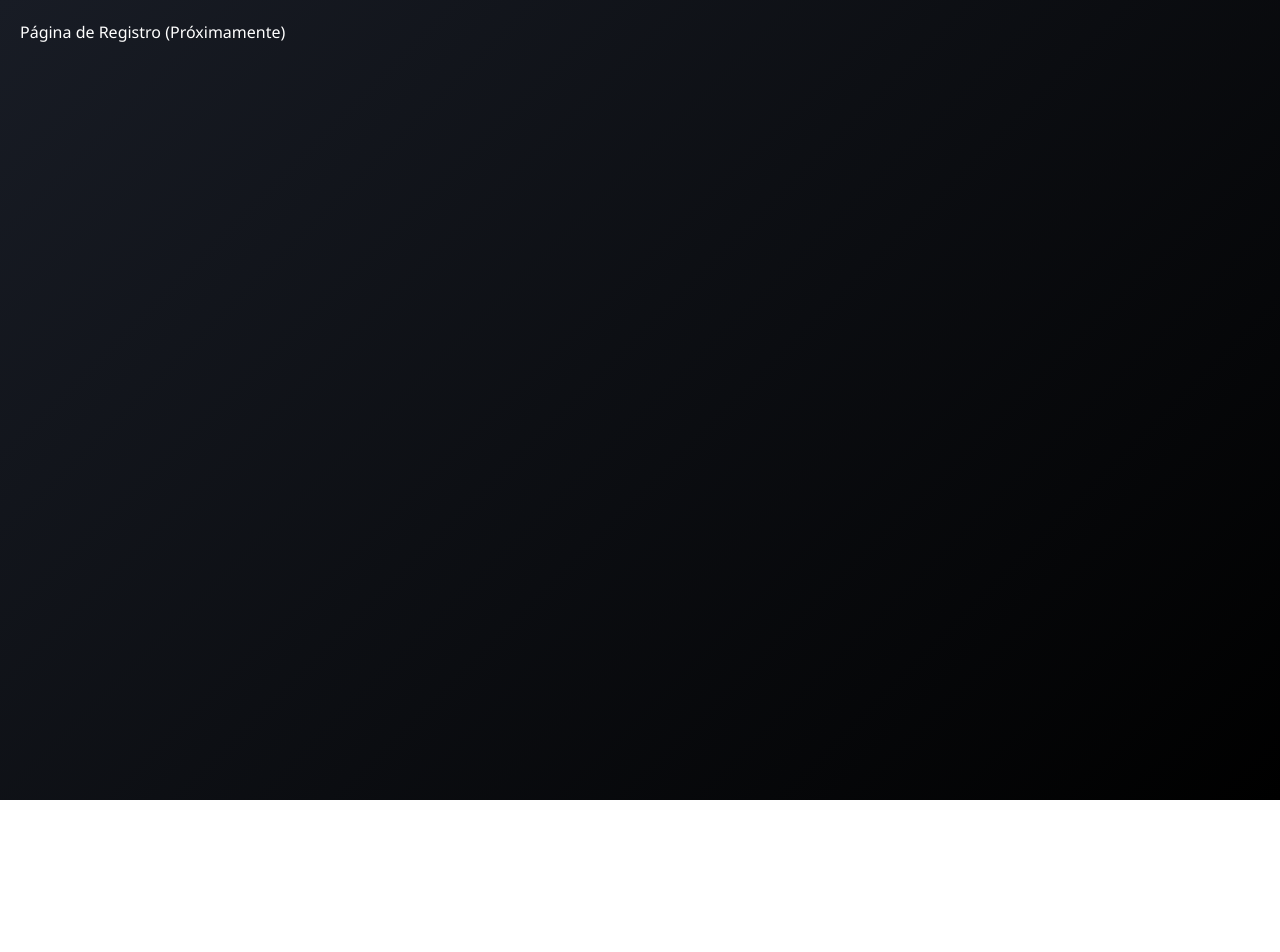
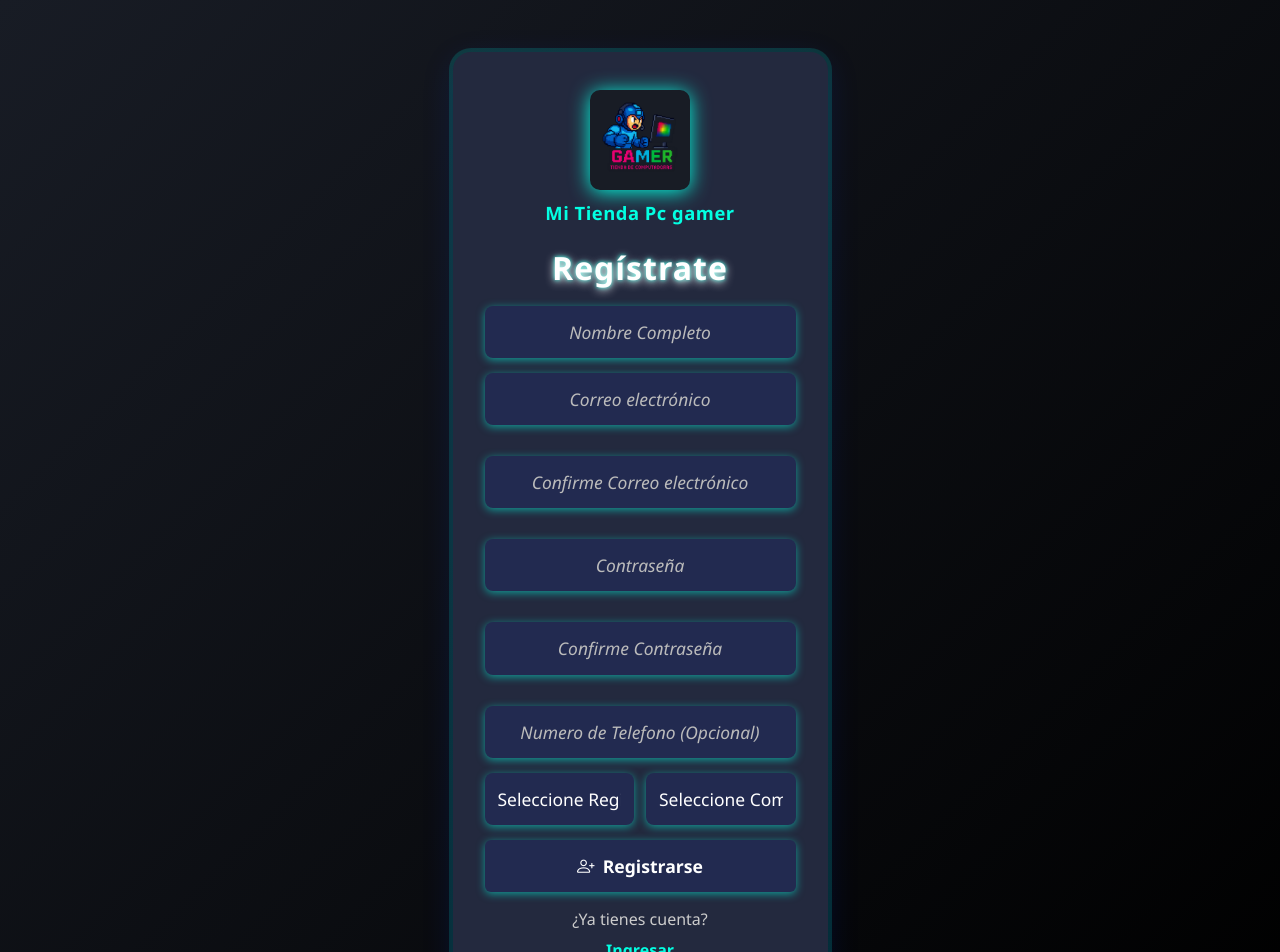
Before and after one commit to zalojavier/React-Desarollofullstack-2, a React (Vite) app: page /registrarse in a window 1280 px wide. Shown: the top 952 px of the page. Before the commit the page ends 800 px from the top, so only its background shows below. Built offline with nearby package versions, Linux system fonts and the light colour scheme.

Commit message:
implementacion del Singup/registrar/

```diff
--- /dev/null
+++ b/src/pages/Signup.css
@@ -0,0 +1,160 @@
+/* Estilos específicos para la página de Signup */
+
+.body-signup { /* <--- ¡Clase corregida para el body! */
+    background: linear-gradient(135deg, #181c25 0%, #000000 100%);
+    min-height: 100vh;
+    display: flex;
+    align-items: center;
+    justify-content: center;
+    margin: 0;
+    font-family: 'Segoe UI', 'Arial', sans-serif;
+  }
+
+  .signup-container {
+    background: #23293e;
+    border-radius: 18px;
+    box-shadow: 0 8px 32px rgba(0, 60, 255, 0.15), 0 0 0 4px #03ffe228;
+    padding: 38px 32px 30px 32px;
+    max-width: 375px;
+    width: 100%;
+    color: #fff;
+    margin: 32px auto;
+  }
+
+  .error-message {
+    color: red;
+    font-size: 0.9em;
+    margin-top: 2px;
+    height: 16px; /* para que el espacio esté reservado */
+  }
+
+  .signup-brand {
+    display: flex;
+    flex-direction: column;
+    align-items: center;
+    margin-bottom: 22px;
+  }
+
+  .signup-brand img {
+    max-width: 100px;
+    margin-bottom: 8px;
+    filter: drop-shadow(0 2px 10px #03ffe2);
+    border-radius: 10px;
+    background: #181c25;
+    padding: 5px;
+  }
+
+  .brand-name {
+    color: #03ffe2;
+    font-size: 1.15em;
+    letter-spacing: 0.5px;
+    font-weight: 600;
+  }
+
+  .signup-title {
+    text-align: center;
+    font-size: 2rem;
+    font-weight: bold;
+    letter-spacing: 1px;
+    text-shadow: 0 2px 10px #fff, 0 0 4px #03ffe2;
+    margin-bottom: 18px;
+  }
+
+  .form-control {
+    background: #222a50;
+    border: none;
+    color: #fff;
+    border-radius: 8px;
+    padding: 13px;
+    font-size: 1.09rem;
+    margin-bottom: 15px;
+    box-shadow: 0 2px 8px #03ffe288;
+    text-align: center;
+    outline: none;
+    width: 100%;
+    box-sizing: border-box;
+  }
+
+  .form-control::placeholder {
+    color: #bbb;
+    opacity: 1;
+    font-style: italic;
+  }
+
+  /* FLEXBOX para select */
+  .select-row {
+    display: flex;
+    gap: 12px;
+    margin-bottom: 15px;
+  }
+
+  .select-row .form-control {
+    margin-bottom: 0;
+    width: 100%;
+    min-width: 0;
+  }
+
+  .btn-sign-up {
+    background-color: #222a50;
+    color: #fff;
+    font-weight: bold;
+    border-radius: 6px;
+    margin-top: 10px;
+    margin-bottom: 15px;
+    padding: 12px 0;
+    width: 100%;
+    font-size: 1.1em;
+    transition: background 0.3s, transform 0.3s;
+    box-shadow: 0 2px 8px #03ffe288;
+    border: none;
+    cursor: pointer;
+    display: flex;
+    align-items: center;
+    justify-content: center;
+    gap: 8px;
+  }
+
+  .btn-sign-up:hover,
+  .btn-sign-up:focus {
+    background-color: #003cff;
+    color: #fff;
+    transform: translateY(-2.5px) scale(1.04);
+    box-shadow: 0 4px 16px #03ffe210;
+  }
+
+  .sign-up-to-sign-in {
+    text-align: center;
+    margin-top: 0px;
+  }
+
+  .cuenta {
+    color: #ccc;
+    margin-bottom: 5px;
+  }
+
+  .red-sign-in {
+    color: #03ffe2;
+    font-weight: bold;
+    text-decoration: none;
+    font-size: 1em;
+    transition: color 0.2s;
+  }
+
+  .red-sign-in:hover {
+    color: #00bfae;
+    text-decoration: underline;
+  }
+
+  @media (max-width: 480px) {
+    .signup-container {
+      max-width: 98vw;
+      padding: 18px 6vw 22px 6vw;
+    }
+    .signup-brand img {
+      max-width: 80px;
+    }
+    .select-row {
+      flex-direction: column;
+      gap: 0;
+    }
+  }
--- /dev/null
+++ b/src/pages/Signup.jsx
@@ -0,0 +1,94 @@
+import React, { useEffect } from 'react'; // 1. Importamos useEffect
+import { Link } from 'react-router-dom';
+import './Signup.css'; // 2. Importamos el CSS nuevo
+
+function Signup() {
+
+  // 3. Hook para manejar los estilos del <body>
+  useEffect(() => {
+    document.body.classList.add('body-signup'); // Añade la clase al entrar
+    return () => {
+      document.body.classList.remove('body-signup'); // Quita la clase al salir
+    };
+  }, []); // El [] asegura que solo se ejecute una vez al montar/desmontar
+
+  // 4. Manejador básico del formulario
+  const handleSubmit = (event) => {
+    event.preventDefault();
+    console.log('Formulario de Registro enviado');
+    // La lógica de tus archivos .js (validación, etc.) iría aquí, usando estado de React (useState)
+  };
+
+  return (
+    // 5. Contenido del <body> traducido a JSX
+    <main className="signup-container">
+      <div className="signup-brand">
+        {/* 6. Corregimos ruta logo y cerramos img */}
+        <img src="/imagenesreact/pixel.png" alt="Logo Gamer Tienda de Computadoras" />
+        <span className="brand-name">Mi Tienda Pc gamer</span>
+      </div>
+      <h1 className="signup-title">Regístrate</h1>
+
+      <form id="form-registro" onSubmit={handleSubmit}>
+
+        {/* 7. Inputs se auto-cierran */}
+        <input type="text" className="form-control" placeholder="Nombre Completo" required />
+        <input type="email" className="form-control"
+          placeholder="Correo electrónico" id="email" maxLength="100" pattern="^([a-zA-Z0-9._%+-]+@(duoc\.cl|profesor\.duoc\.cl|gmail\.com))$" required />
+        <div className="error-message" id="error-email"></div>
+        <input type="email" className="form-control"
+               placeholder="Confirme Correo electrónico"
+               id="email2"
+               maxLength="100"
+               pattern="^([a-zA-Z0-9._%+-]+@(duoc\.cl|profesor\.duoc\.cl|gmail\.com))$"
+               required />
+        <div className="error-message" id="error-email2"></div>
+
+        <input type="password" className="form-control"
+               placeholder="Contraseña"
+               id="password"
+               minLength="4"
+               maxLength="10"
+               required />
+        <div className="error-message" id="error-password"></div>
+
+        <input type="password" className="form-control"
+               placeholder="Confirme Contraseña"
+               id="password2"
+               minLength="4"
+               maxLength="10"
+               required />
+        <div className="error-message" id="error-password2"></div>
+        <input type="text" className="form-control" placeholder="Numero de Telefono (Opcional)" inputMode="numeric" pattern="[0-9]{9}" minLength="9" maxLength="9" />
+
+        <div className="select-row">
+          <select className="form-control" id="region" name="region" required>
+            <option value="">Seleccione Región</option>
+            <option value="Arica y Parinacota">Arica y Parinacota</option>
+            <option value="Tarapacá">Tarapacá</option>
+            {/* ... (Todas las demás regiones) ... */}
+             <option value="Magallanes">Magallanes y de la Antártica Chilena</option>
+          </select>
+          {/* El <script> para las comunas NO FUNCIONA en React.
+              Esta lógica debe hacerse con estado (useState) y llamadas a API o datos locales */}
+
+          <select className="form-control" id="comuna" name="comuna" required>
+            <option value="">Seleccione Comuna</option>
+             {/* Las comunas se cargarían dinámicamente aquí */}
+          </select>
+        </div>
+
+        <button type="submit" className="btn-sign-up">
+          <i className="bi bi-person-plus"></i> Registrarse
+        </button>
+      </form>
+      <div className="sign-up-to-sign-in">
+        <p className="cuenta">¿Ya tienes cuenta?</p>
+        {/* 8. Link a login.html se cambia por Link a /login */}
+        <Link to="/login" className="red-sign-in">Ingresar</Link>
+      </div>
+    </main>
+  );
+}
+
+export default Signup; // 9. No olvides exportar!
```
Also changed, not shown: src/main.jsx (+10 -9 lines).
